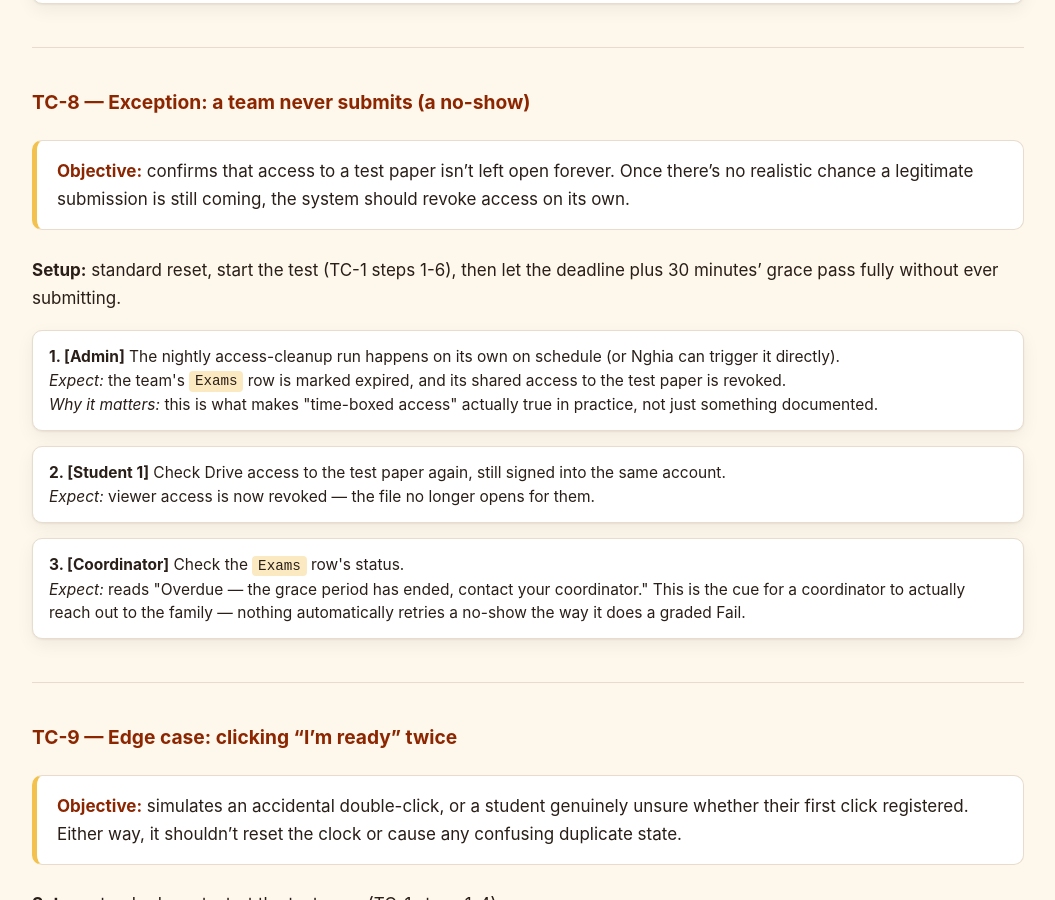
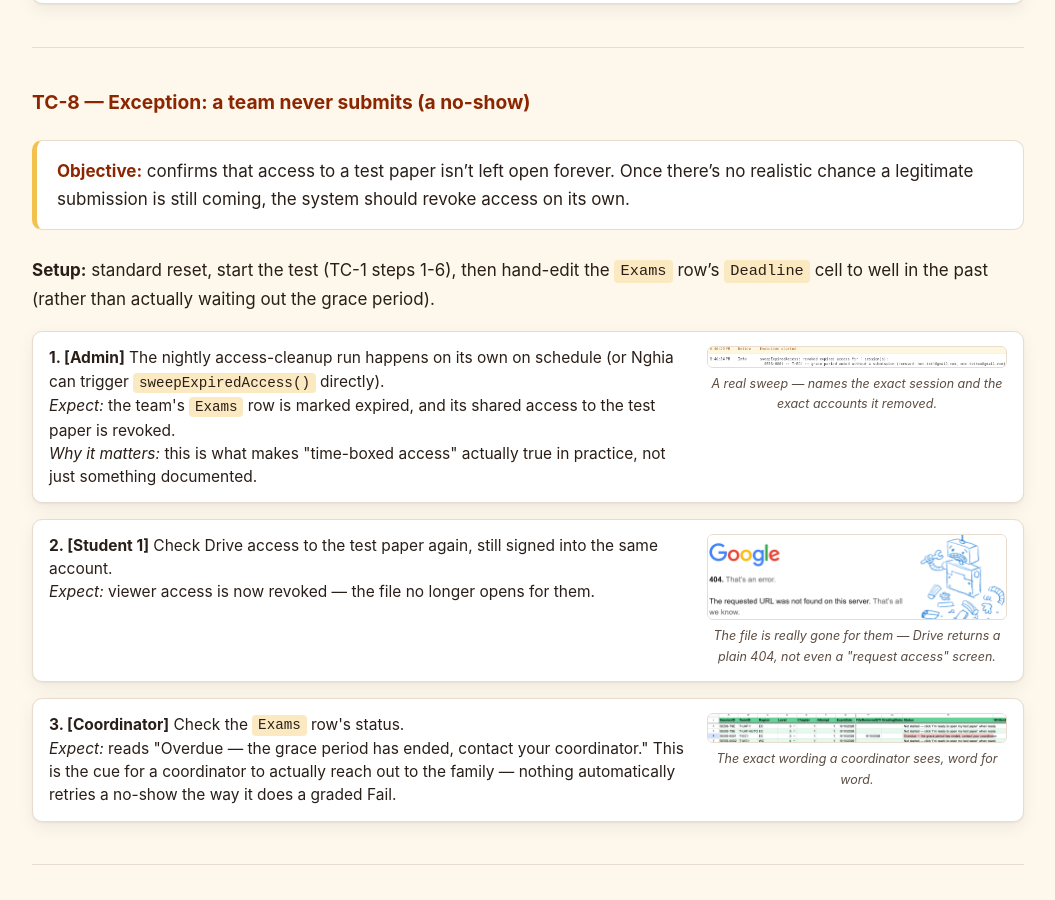
Before and after one commit to nghia71/nghia71.github.io, a Jekyll site: the page built from current-standings.md, in a window 1280 px wide and 900 px high, scrolled down 11051 px. Shown: the whole window, without its empty margins (112-1167 px from the left). Built offline with Jekyll 4.4.1, drawn with Linux system fonts in a browser that asks for light colours.

Commit message:
Add real live-captured screenshots to TC-8 (no-show sweep)
Verified the full no-show lifecycle live: started T-EC1's session,
hand-set its Deadline into the past, ran sweepExpiredAccess() and
captured its real log naming the exact session and the two student
accounts it removed, confirmed the test paper file now returns a
genuine Google 404 for the revoked student account, and confirmed
the Exams row's Status column reads exactly "Overdue — the grace
period has ended, contact your coordinator." Setup text corrected
to describe hand-editing the Deadline rather than waiting out the
real grace period.

Co-Authored-By: Claude Sonnet 5 <noreply@anthropic.com>
Claude-Session: https://claude.ai/code/session_015fnAyissPHLrFqhmKJxWoJ

```diff
--- a/current-standings.md
+++ b/current-standings.md
@@ -407,13 +407,17 @@ Each case below says if it needs anything beyond this standard reset.
 **Objective:** confirms that access to a test paper isn't left open forever. Once there's no realistic chance a legitimate submission is still coming, the system should revoke access on its own.
 </div>
 
-**Setup:** standard reset, start the test (TC-1 steps 1-6), then let the deadline plus 30 minutes' grace pass fully without ever submitting.
+**Setup:** standard reset, start the test (TC-1 steps 1-6), then hand-edit the <code>Exams</code> row's <code>Deadline</code> cell to well in the past (rather than actually waiting out the grace period).
 
 <div class="tc-step">
 <div class="tc-step-text">
-<strong>1. [Admin]</strong> The nightly access-cleanup run happens on its own on schedule (or Nghia can trigger it directly).<br>
+<strong>1. [Admin]</strong> The nightly access-cleanup run happens on its own on schedule (or Nghia can trigger <code>sweepExpiredAccess()</code> directly).<br>
 <em>Expect:</em> the team's <code>Exams</code> row is marked expired, and its shared access to the test paper is revoked.<br>
 <em>Why it matters:</em> this is what makes "time-boxed access" actually true in practice, not just something documented.
+</div>
+<div class="tc-step-shot">
+<img src="./img/current-standings/tc8-step1-sweep.png" alt="The Apps Script execution log confirming sweepExpiredAccess revoked access for T-EC1's session, naming both students removed">
+<div class="tc-step-caption">A real sweep — names the exact session and the exact accounts it removed.</div>
 </div>
 </div>
 
@@ -422,12 +426,20 @@ Each case below says if it needs anything beyond this standard reset.
 <strong>2. [Student 1]</strong> Check Drive access to the test paper again, still signed into the same account.<br>
 <em>Expect:</em> viewer access is now revoked — the file no longer opens for them.
 </div>
+<div class="tc-step-shot">
+<img src="./img/current-standings/tc8-step2-drive-404.png" alt="Google Drive's 404 error page, shown when opening the test paper file signed in as the student account whose access was just revoked">
+<div class="tc-step-caption">The file is really gone for them — Drive returns a plain 404, not even a "request access" screen.</div>
+</div>
 </div>
 
 <div class="tc-step">
 <div class="tc-step-text">
 <strong>3. [Coordinator]</strong> Check the <code>Exams</code> row's status.<br>
 <em>Expect:</em> reads "Overdue — the grace period has ended, contact your coordinator." This is the cue for a coordinator to actually reach out to the family — nothing automatically retries a no-show the way it does a graded Fail.
+</div>
+<div class="tc-step-shot">
+<img src="./img/current-standings/tc8-step3-status-overdue.png" alt="The Exams sheet showing T-EC1's Status column reading Overdue -- the grace period has ended, contact your coordinator">
+<div class="tc-step-caption">The exact wording a coordinator sees, word for word.</div>
 </div>
 </div>
 
```
Also changed, not shown: img/current-standings/tc8-step1-sweep.png (added), img/current-standings/tc8-step2-drive-404.png (added), img/current-standings/tc8-step3-status-overdue.png (added).
